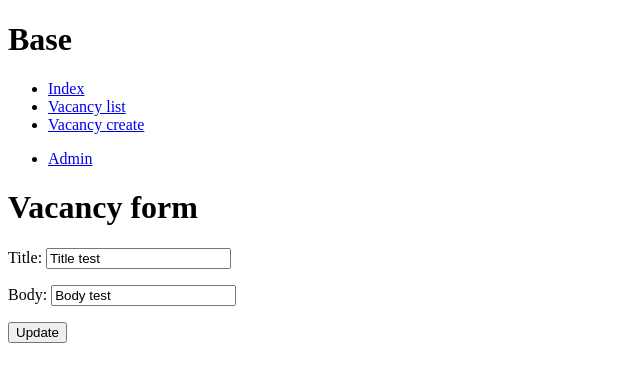
After one commit to jerwinwieser/vacaturehub, a Django app: page /update/3/ in a window 1280 px wide. The commit adds this page. Shown: the top 382 px of the page, without its empty margins (0-640 px from the left). Run offline with Django 3.2, Linux system fonts and the light colour scheme; data comes from the database, SQL or seed files in the repository; both versions use the stored data as it was after the commit.

Commit message:
add update form

```diff
--- a/core/templates/core/vacancy_list.html
+++ b/core/templates/core/vacancy_list.html
@@ -9,6 +9,7 @@
 <ul>
 	<li>{{ vacancy.title }}</li>
 	<li>{{ vacancy.body }}</li>
+	<li><a href="{% url 'vacancy_update' vacancy.pk %}">Vacancy update</a></li>
 	<li><a href="{% url 'vacancy_delete' vacancy.pk %}">Vacancy delete</a></li>
 </ul>
 
--- /dev/null
+++ b/core/templates/core/vacancy_update_form.html
@@ -0,0 +1,12 @@
+{% extends 'core/base.html' %}
+
+{% block content %}
+
+<h1>Vacancy form</h1>
+
+<form method="post">{% csrf_token %}
+    {{ form.as_p }}
+    <input type="submit" value="Update">
+</form>
+
+{% endblock %}
--- a/core/urls.py
+++ b/core/urls.py
@@ -5,5 +5,6 @@ urlpatterns = [
     path('', views.IndexView.as_view(), name='index'),
     path('list/', views.VacancyListView.as_view(), name='vacancy_list'),
     path('create/', views.VacancyCreateView.as_view(), name='vacancy_create'),
+    path('update/<int:pk>/', views.VacancyUpdateView.as_view(), name='vacancy_update'),
     path('delete/<int:pk>/', views.VacancyDeleteView.as_view(), name='vacancy_delete'),
 ]
--- a/core/views.py
+++ b/core/views.py
@@ -15,6 +15,12 @@ class VacancyCreateView(CreateView):
     fields = '__all__'
     success_url = reverse_lazy('vacancy_list')
 
+class VacancyUpdateView(UpdateView):
+    model = Vacancy
+    fields = '__all__'
+    template_name_suffix = '_update_form'
+    success_url = reverse_lazy('vacancy_list')
+
 class VacancyDeleteView(DeleteView):
     model = Vacancy
     success_url = reverse_lazy('vacancy_list')
```
Also changed, not shown: db.sqlite3.
